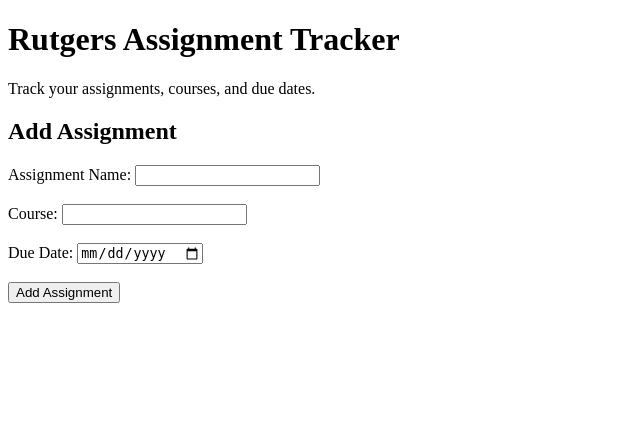
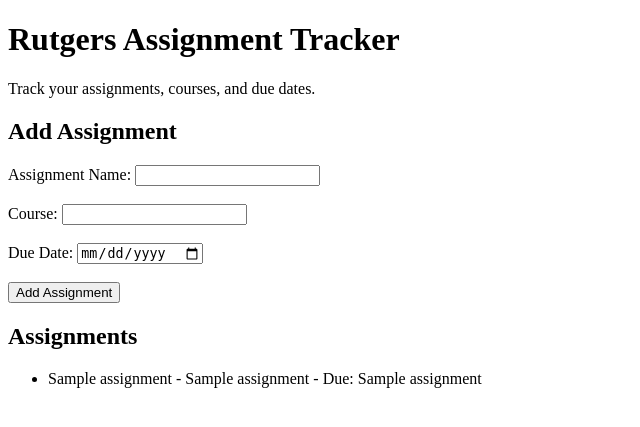
Before and after one commit to covermee/lcsr-assignment-tracker, a Flask app: template templates/index.html in a window 1280 px wide. Shown: the top 427 px of the page, without its empty margins (0-640 px from the left). Run offline with Flask 3, Linux system fonts and the light colour scheme; the template is opened without the code that fills it: most values are stand-ins (such as "Sample title", 1, 10 or a date in 2020).

Commit message:
Save and display assignments with SQLite

```diff
--- a/app.py
+++ b/app.py
@@ -1,3 +1,4 @@
+import sqlite3
 from flask import Flask, render_template, request
 
 app = Flask(__name__)
@@ -9,8 +10,22 @@ def home():
         course = request.form["course"]
         due_date = request.form["due_date"]
 
-        print(title)
-        print(course)
-        print(due_date)
+        connection = sqlite3.connect("assignments.db")
 
-    return render_template("index.html")
+        connection.execute(
+            "INSERT INTO assignments (title, course, due_date) VALUES (?, ?, ?)",
+            (title, course, due_date)
+        )
+
+        connection.commit()
+        connection.close()
+
+    connection = sqlite3.connect("assignments.db")
+
+    assignments = connection.execute(
+        "SELECT * FROM assignments"
+    ).fetchall()
+
+    connection.close()
+
+    return render_template("index.html", assignments=assignments)
--- a/templates/index.html
+++ b/templates/index.html
@@ -27,5 +27,16 @@
 
         <button type="submit">Add Assignment</button>
     </form>
+<h2>Assignments</h2>
+
+<ul>
+    {% for assignment in assignments %}
+        <li>
+            {{ assignment[1] }} -
+            {{ assignment[2] }} -
+            Due: {{ assignment[3] }}
+        </li>
+    {% endfor %}
+</ul>
 </body>
 </html>
```
Also changed, not shown: init_db.py (added, +18 -0 lines).
